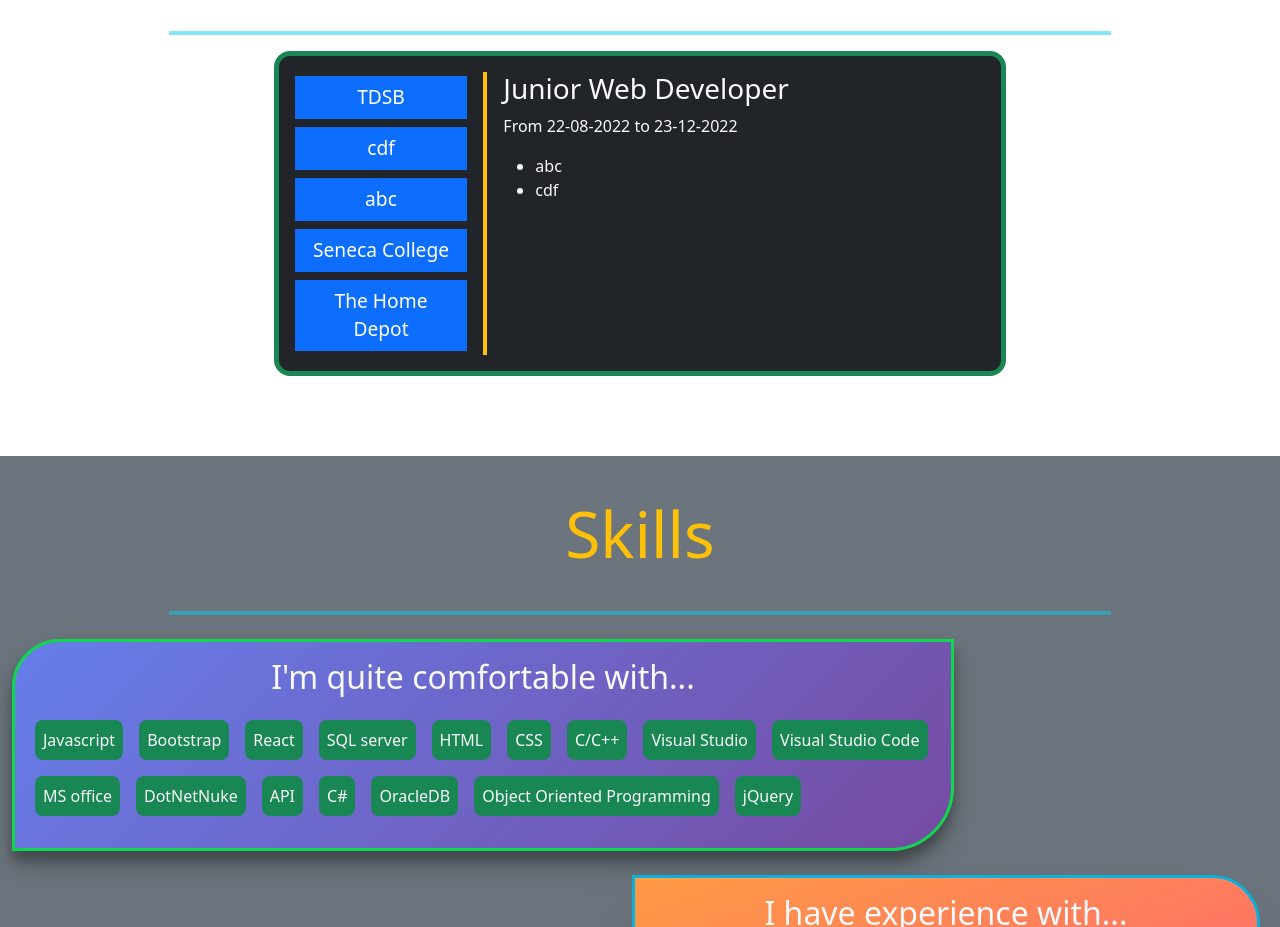
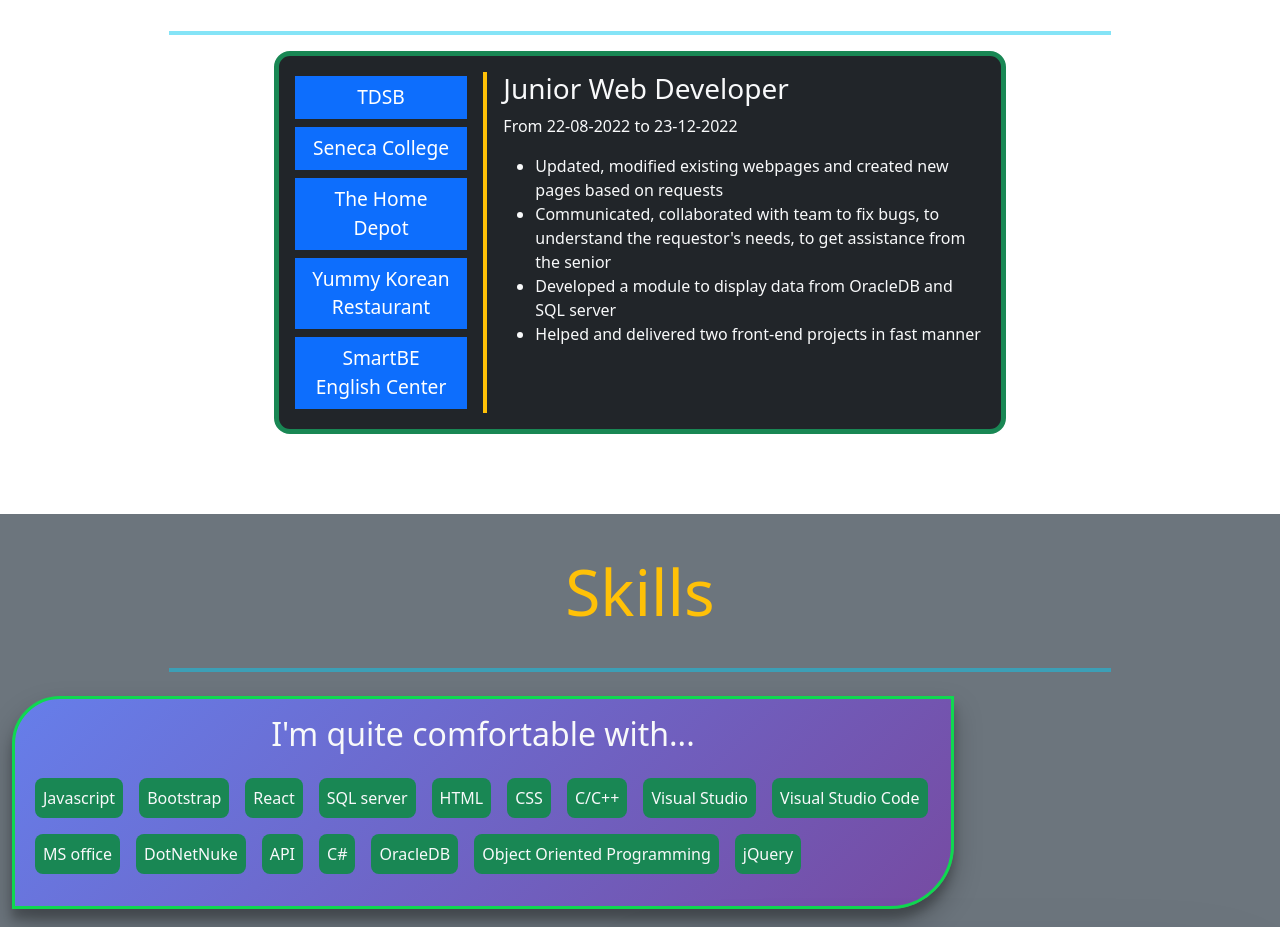
Before and after one commit to LinhNguyenLe2109/personal-profile, a React (Create React App) app: page / in a window 1280 px wide. Shown: the part 1640-2567 px from the top of the page. Built offline with nearby package versions, Linux system fonts and the light colour scheme.

Commit message:
fixed job list

```diff
--- a/src/Components/Main/Experience.jsx
+++ b/src/Components/Main/Experience.jsx
@@ -8,26 +8,10 @@ function Experience() {
   // https://developer.mozilla.org/en-US/docs/Web/JavaScript/Reference/Global_Objects/Date/Date
   const workplaces = [
     {
+      // capital project and student census
       place: "TDSB",
       position: "Junior Web Developer",
-      description: ["abc", "cdf"],
-      timeStart: new Date(2022, 7, 22),
-      timeEnd: new Date(2022, 11, 23),
-    },
-    {
-      place: "cdf",
-      position: "Junior Web Developer",
-      description: ["abc", "cdf", "abc", "cdf"],
-      timeStart: new Date(2022, 7, 22),
-      timeEnd: new Date(2022, 11, 23),
-    },
-    {
-      place: "abc",
-      position: "Junior Web Developer",
-      description: [
-        "Lorem ipsum dolor, sit amet consectetur adipisicing elit. Autem illum nostrum nam rerum nisi at dolorem cumque, laudantium dicta! Error molestiae quia reiciendis delectus, fugit exercitationem vero labore vitae dolorum culpa ab, reprehenderit molestias odio, incidunt nostrum magni fuga aperiam sequi voluptatibus maxime. Possimus eaque ",
-        "cdf",
-      ],
+      description: ["Updated, modified existing webpages and created new pages based on requests", "Communicated, collaborated with team to fix bugs, to understand the requestor's needs, to get assistance from the senior", "Developed a module to display data from OracleDB and SQL server", "Helped and delivered two front-end projects in fast manner"],
       timeStart: new Date(2022, 7, 22),
       timeEnd: new Date(2022, 11, 23),
     },
@@ -55,6 +39,23 @@ function Experience() {
       timeStart: new Date(2021, 3, 10),
       timeEnd: new Date(2022, 7, 1),
     },
+    {
+      place: "Yummy Korean Restaurant",
+      position: "Crew member",
+      description: ["abc", "cdf", "abc", "cdf"],
+      timeStart: new Date(2021, 8, 27),
+      timeEnd: new Date(2022, 0, 6),
+    },
+    {
+      place: "SmartBE English Center",
+      position: "English Teaching Assistant",
+      description: [
+        "Used, maintained, set up computers, audio-visual equipment like projectors and speakers, and other equipment. Assisted students, teachers with hardware and software usage", "Distributed tests and homework, graded results using answer Excel 2016 to assess students’ performance and report back to the center and their parents.", "Tutored and assisted children in class, reinforced learning concepts presented by teachers. Addressed any concerns from students and their parents on daily basis."
+      ],
+      timeStart: new Date(2020, 8, 27),
+      timeEnd: new Date(2021, 6, 18),
+    },
+
   ];
   const [currentActiveDesc, setCurrentActiveDesc] = useState(workplaces[0]);
   const convertDateToString = (date) => {
```
